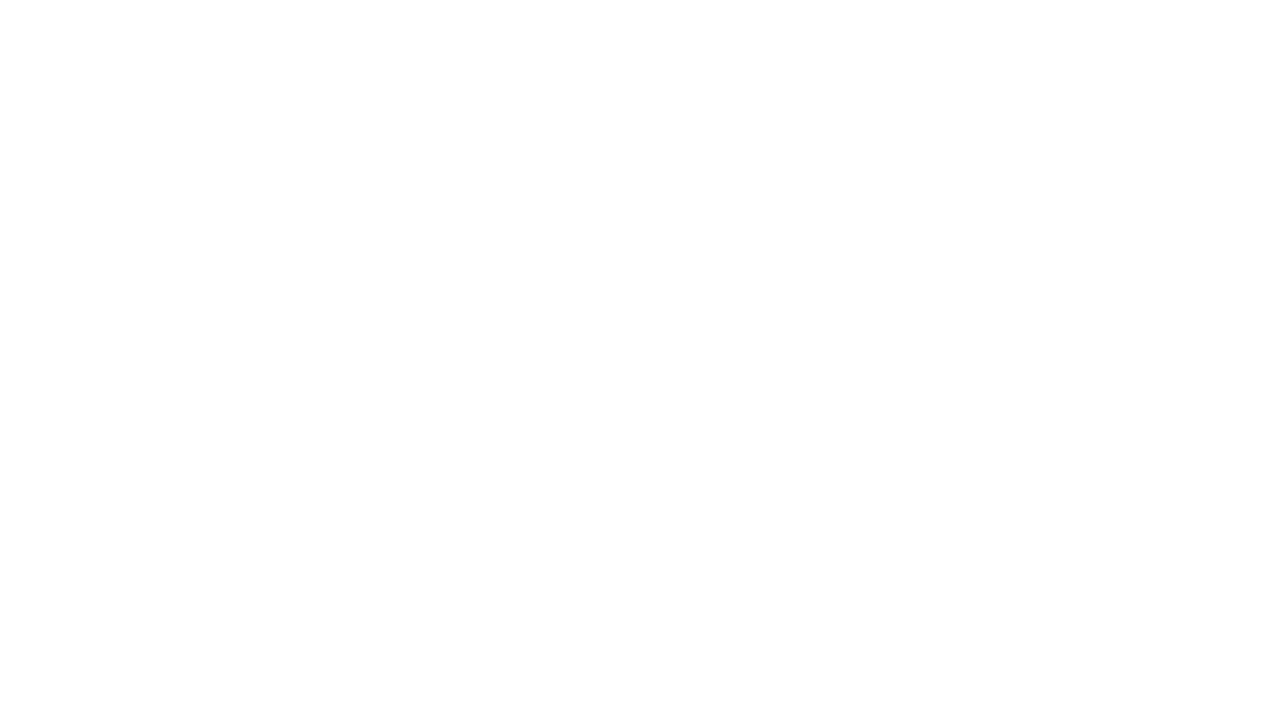
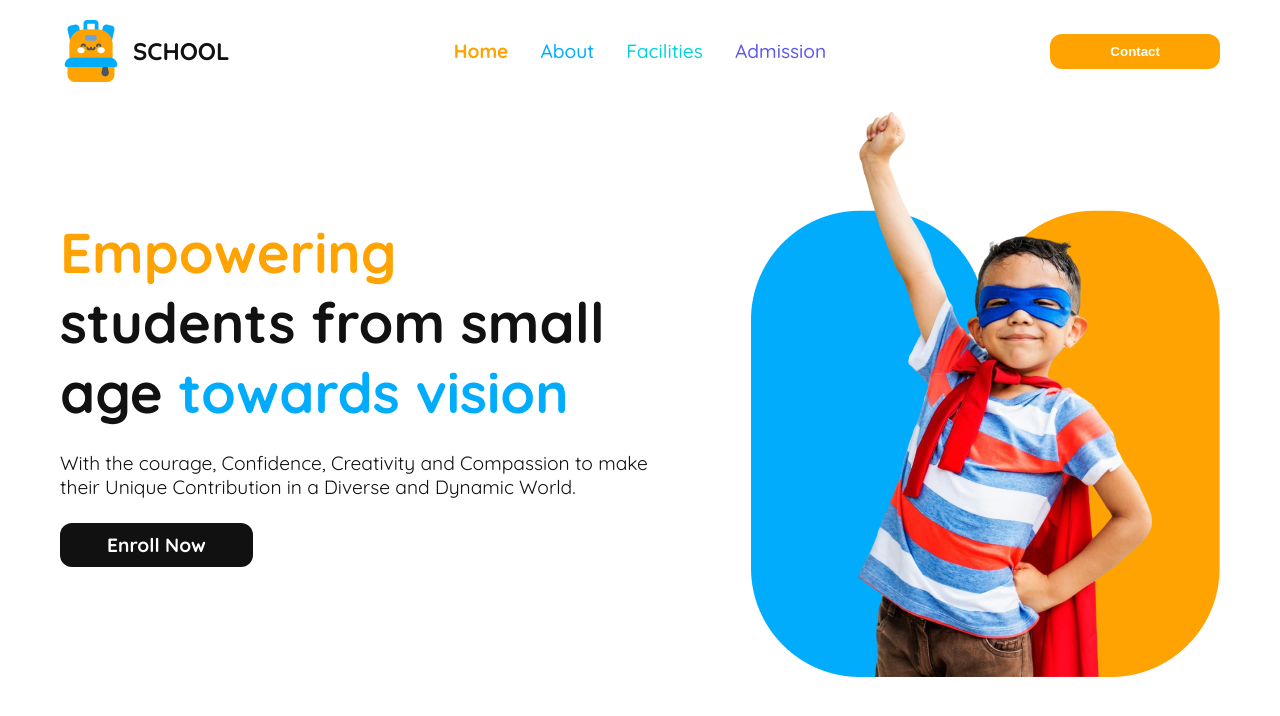
Before and after one commit to abdulkader33447/abdul-kader-assignment-2, a plain HTML site: page index.html in a window 1280 px wide. Drawn offline with Linux system fonts and the light colour scheme.

Commit message:
added navbar and banner

```diff
--- a/index.html
+++ b/index.html
@@ -1,11 +1,63 @@
 <!DOCTYPE html>
 <html lang="en">
+
 <head>
     <meta charset="UTF-8">
     <meta name="viewport" content="width=device-width, initial-scale=1.0">
-    <title>Document</title>
+    <link rel="preconnect" href="https://fonts.googleapis.com">
+    <link rel="preconnect" href="https://fonts.gstatic.com" crossorigin>
+    <link href="https://fonts.googleapis.com/css2?family=Quicksand:wght@300..700&display=swap" rel="stylesheet">
+    <link rel="preconnect" href="https://fonts.googleapis.com">
+    <link rel="preconnect" href="https://fonts.gstatic.com" crossorigin>
+    <link href="https://fonts.googleapis.com/css2?family=Raleway:ital,wght@0,100..900;1,100..900&display=swap"
+        rel="stylesheet">
+    <title>Shool</title>
+    <link rel="stylesheet" href="styles/style.css">
 </head>
+
 <body>
 
+    <header>
+        <!-- navbar -->
+        <nav class="navbar display-flex">
+            <div class="brand display-flex">
+                <img class="bag" src="assets/logo.png" alt="">
+                <img class="hamburger" src="assets/Vector (Stroke).png" alt="">
+                <h2 class="brand-name quicksand-font">SCHOOL</h2>
+            </div>
+            <div class="list-item display-flex quicksand-font">
+                <li class="home"><a class="nav-link" href=""><span id="home">Home</span></a></li>
+                <li><a class="nav-link" href=""><span id="about">About</span></a></li>
+                <li><a class="nav-link" href=""><span id="facilities">Facilities</span></a></li>
+                <li><a class="nav-link" href=""><span id="admission">Admission</span></a></li>
+            </div>
+            <div>
+                <button class="btn-one">Contact</button>
+            </div>
+        </nav>
+        <!-- banner section -->
+
+        <banner class="banner  display-flex">
+            <div class="banner-content quicksand-font">
+                <h1 class="banner-title"><span class="empowring">Empowering</span><br>
+                    students from small<br> age <span class="vision">towards vision</span></h1>
+                <p class="banner-descript">With the courage, Confidence, Creativity and Compassion to make<br> their Unique Contribution in a
+                    Diverse and Dynamic World.</p>
+                <button class="enroll-btn quicksand-font">Enroll Now</button>
+            </div>
+            <div>
+                <img class="banner-img" src="assets/hero-kids.png" alt="">
+            </div>
+        </banner>
+    </header>
+
+    <main>
+
+    </main>
+
+    <footer>
+
+    </footer>
 </body>
+
 </html>
--- a/styles/style.css
+++ b/styles/style.css
@@ -0,0 +1,187 @@
+* {
+    border: 0;
+    margin: 0;
+    padding: 0;
+}
+
+
+
+/* font family's */
+
+
+.quicksand-font {
+    font-family: "Quicksand", serif;
+    font-optical-sizing: auto;
+
+}
+
+
+.raleway-font {
+    font-family: "Raleway", serif;
+    font-optical-sizing: auto;
+
+}
+
+body {
+    /* max-width: 1440px; */
+}
+
+/* shared style */
+.display-flex {
+    display: flex;
+}
+
+.display-grid {
+    display: grid;
+}
+
+
+/* navbar style */
+/* .navbar-container{
+    margin: 0px auto;
+
+} */
+.navbar {
+    max-width: 1160px;
+    margin: 0px auto;
+    align-items: center;
+    justify-content: space-between;
+    margin: 20px auto;
+
+}
+
+
+.brand {
+    align-items: center;
+    gap: 11px;
+}
+
+.brand-name {
+    font: 2rem;
+    font-weight: 700;
+    color: #111111;
+}
+
+.list-item {
+    list-style-type: none;
+    gap: 32px;
+    font-size: 1.2rem;
+    font-weight: 500;
+}
+
+.home {
+    font-weight: 700;
+}
+
+#home {
+    color: #FEA301;
+}
+
+#about {
+    color: #01ACFD;
+}
+
+#facilities {
+    color: #05D4DF;
+}
+
+#admission{
+    color: #5D58EF;
+}
+.nav-link {
+    text-decoration: none;
+}
+.btn-one{
+    font: 1.2rem;
+    font-weight: 600;
+    color: #fff;
+    background-color: #FEA301;
+    padding: 10px 60px;
+    border-radius: 12px;
+}
+.hamburger{
+    display: none;
+}
+
+/* banner section */
+.banner{
+    max-width: 1160px;
+    margin: 0px auto;
+    align-items: center;
+    justify-content: space-between;
+    margin: 20px auto;
+}
+.banner-title{
+    font-size: 3.5rem;
+    font-weight: 700;
+    color: #111;
+}
+.empowring{
+    color: #FEA301;
+}
+.vision{
+    color: #01ACFD;
+}
+.banner-descript{
+    font-size: 1.2rem;
+    font-weight: 400;
+    color: #111111;
+    line-height: auto;
+    margin: 24px 0px;
+}
+.enroll-btn{
+    font-size: 1.2rem;
+    font-weight: 700;
+    color: #fff;
+    background-color: #111;
+    padding: 10px 47px;
+    border-radius: 12px;
+}
+.banner-img{
+    width: 100%;
+    height: 100%;
+}
+
+/* responsive stated */
+@media screen and (max-width: 576px) {
+
+    .navbar{
+        max-width: 100%;
+        margin: 0px auto;
+        border: 0.5px solid var(--Orange, #FEA301);
+        flex-direction: column;
+        align-items: center;
+        justify-content: space-between;
+    }
+    .btn-one,
+    .list-item,
+    .brand-name{
+        display: none;
+    }
+    .bag{
+        margin-top: 12px;
+        margin-bottom: 12px;
+        margin-left: 16px;
+    }
+    .hamburger{
+        display: block;
+        margin: 20px 16px 20px 330px;
+    }
+    .banner{
+        flex-direction: column-reverse;
+        max-width: 100%;
+        text-align: center;
+    }
+    .banner-title{
+        font-size: 2rem;
+    }
+    .banner-descript{
+        font-size: 0.87rem;
+        font-weight: 500;
+        margin: 18px;
+    }
+    .enroll-btn{
+        font-size: 1rem;
+    }
+
+}
```
Also changed, not shown: assets/Group 4.png (added), assets/Vector (Stroke).png (added).
